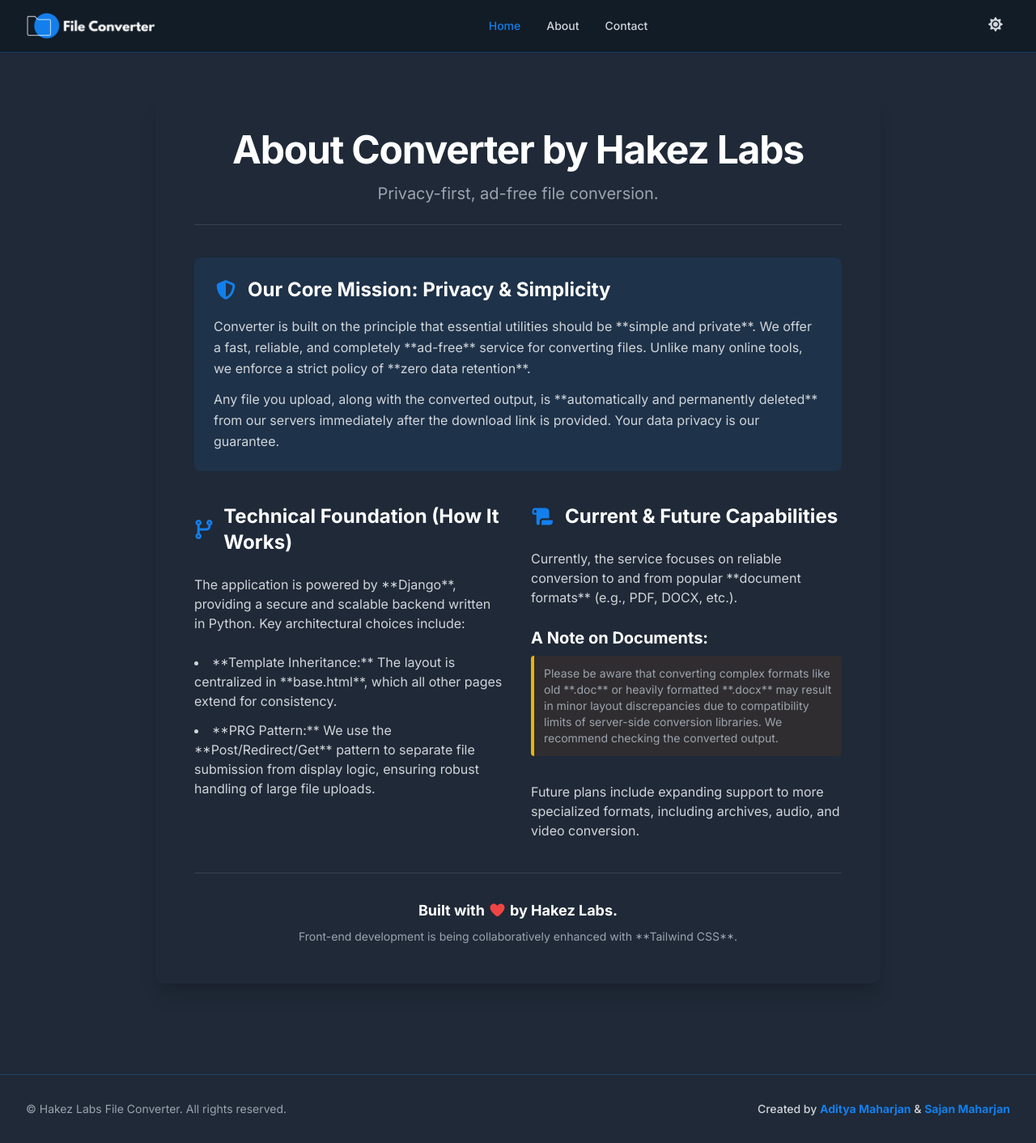
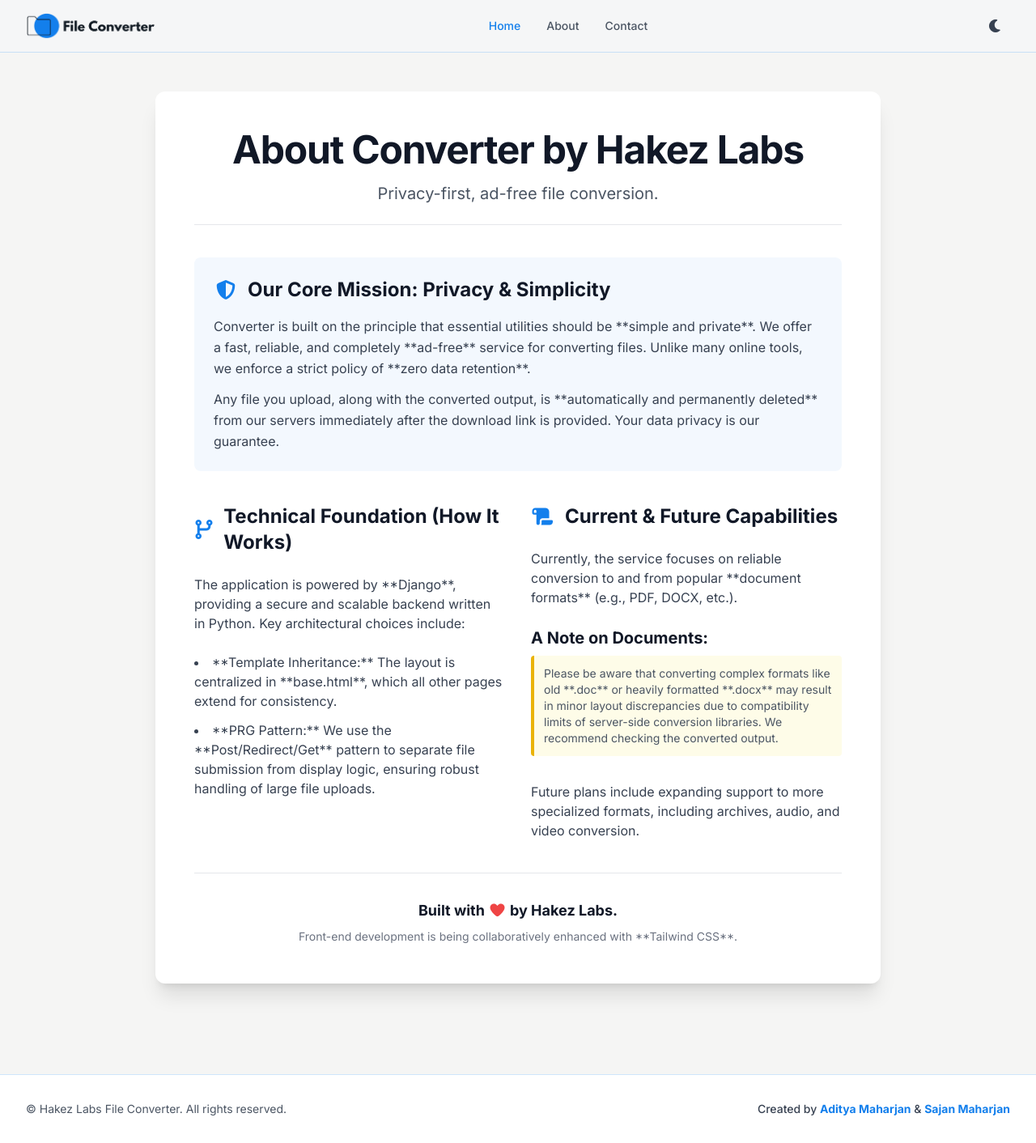
Before and after one commit to adityamaharjan/converter, a Django app: page /about/ in a window 1280 px wide. Shown: the whole page at 81% size. Run offline with Django 5.2, Linux system fonts and the light colour scheme; some libraries are stand-ins or nearby versions.

Commit message:
[FIX] dark and light mode change in page change

```diff
--- a/templates/base.html
+++ b/templates/base.html
@@ -1,7 +1,7 @@
 {% load static %}
 
 <!DOCTYPE html>
-<html lang="en" class="dark">
+<html lang="en">
 <head>
     <meta charset="UTF-8" />
     <title>{% block title %}A file converter by Hakez Labs{% endblock %}</title>
@@ -189,17 +189,27 @@
 </footer>
 
 <script>
-    // --- BASIC JAVASCRIPT FOR TOGGLES (Needs to be implemented in your main JS file) ---
+    const html = document.documentElement;
+    const themeToggleBtn = document.getElementById('theme-toggle');
 
-    // 1. Dark Mode Toggle
-    const themeToggleBtn = document.getElementById('theme-toggle');
-    themeToggleBtn.addEventListener('click', function () {
-        // Toggle 'dark' class on the HTML element
-        document.documentElement.classList.toggle('dark');
+    function applyTheme(theme){
+        if (theme==="dark"){
+            html.classList.add('dark')
+        }else {
+            html.classList.remove('dark')
+        }
+        localStorage.setItem("theme", theme);
+    }
+    themeToggleBtn.addEventListener('click', ()=> {
+        const newTheme = html.classList.contains("dark")? "light" : "dark";
+        applyTheme(newTheme);
+    });
 
-        // You would typically save this state to localStorage here
-        // localStorage.setItem('theme', document.documentElement.classList.contains('dark') ? 'dark' : 'light');
-    });
+    // When page loads
+    const savedTheme = localStorage.getItem("theme") ||
+    (window.matchMedia("(prefers-color-scheme: dark)").matches? "dark":"light");
+
+    applyTheme(savedTheme);
 
     // 2. Mobile Menu Toggle
     const menuButton = document.getElementById('mobile-menu-button');
```
